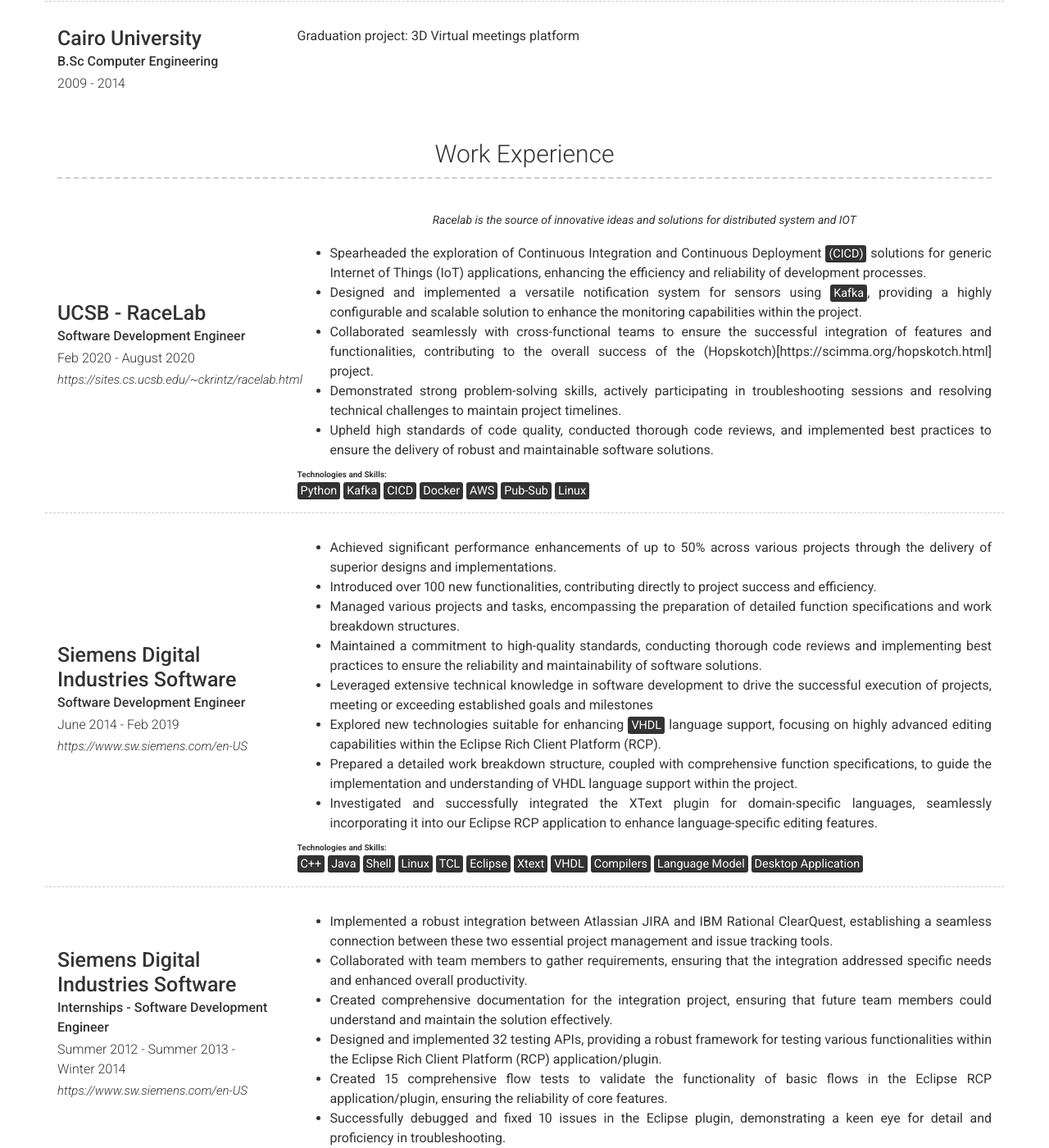
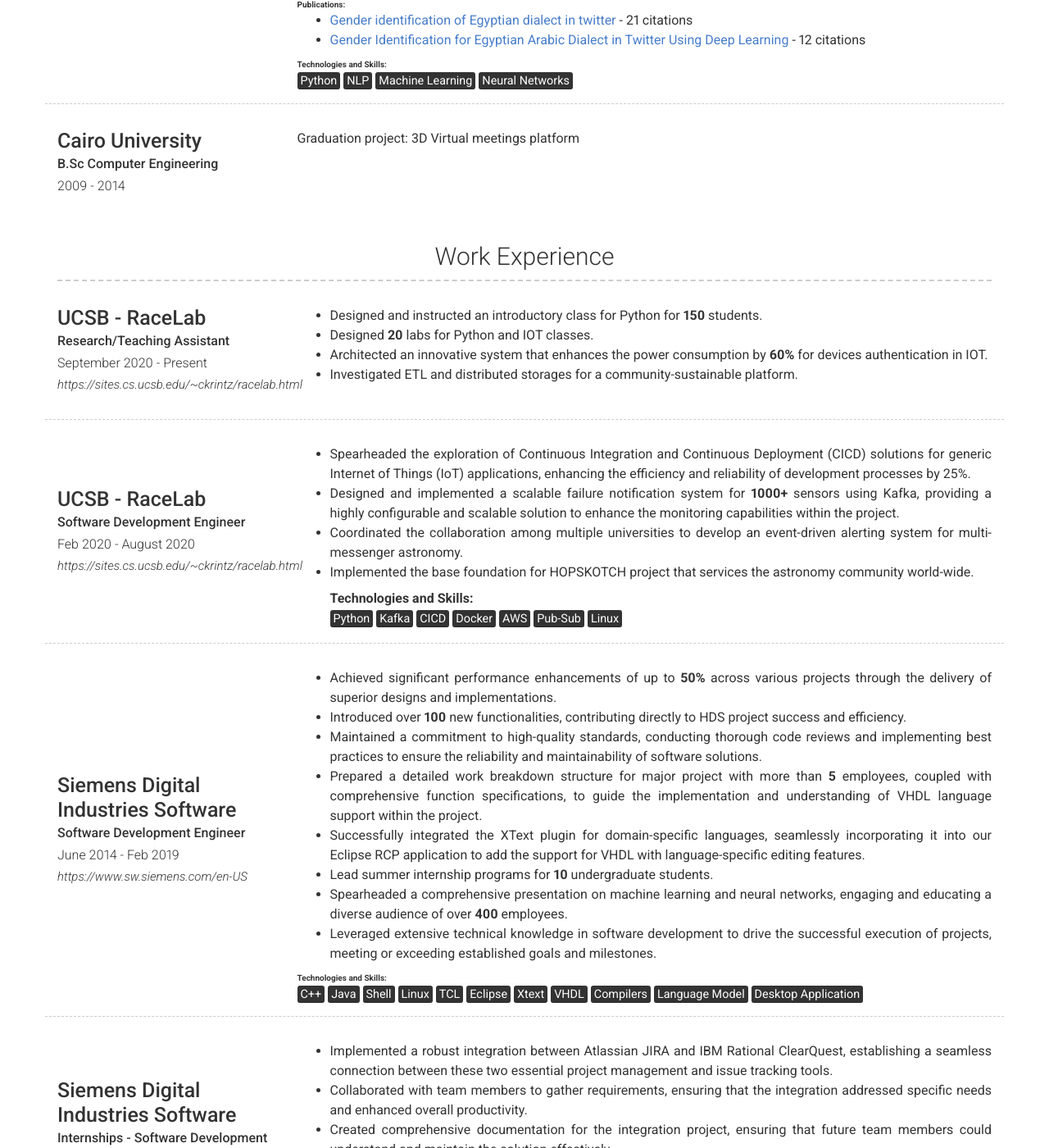
Before and after one commit to shereenElSayed/shereenelsayed.github.io, a Jekyll site: the page built from index.md, in a window 1280 px wide and 1400 px high, scrolled down 1306 px. Shown: the whole window at 82% size. Built offline with Jekyll 4.4.1, drawn with Linux system fonts in a browser that asks for light colours; nearby versions of some CDN libraries; some of the changed text lies outside the part shown.

Commit message:
added info

```diff
--- a/_config.yml
+++ b/_config.yml
@@ -25,11 +25,20 @@
 
 # About Section
 # about_title: About Me (Use this to override about section title)
-about_profile_image: Directory of profile image (eg. images/profile.jpg)
+about_profile_image: images/profile.jpg
 about_content: | # this will include new lines to allow paragraphs
   Greetings, I'm Shereen, a seasoned software development engineer that welcomes challenges and architects solutions. I hold dual master's degrees, one in computer science from UCSB, and the other in computer engineering from Cairo University. Over the past four years, my professional journey has encompassed valuable experiences at UCSB and Siemens Digital Industries Software. Within these roles, I honed a diverse set of technical and interpersonal skills, contributing to my holistic expertise in the field.
 
-  I am most skilled in: <mark>Problem Solving</mark>, <mark>Designing Solutions</mark>
+  I am most skilled in: <mark>Software Development</mark>, <mark>Designing Solutions</mark>
+
+  BUT I have these extra-ordinary mixture of skills:
+   <mark>EDA/CAD</mark> <mark>Distributed Systems</mark> <mark>IOT</mark> <mark>AWS</mark> <mark>C++</mark> <mark>Linux</mark>
+   <mark>Docker</mark> <mark>Kafka</mark> <mark>Pub-Sub</mark> <mark>MQTT</mark> <mark>Terraform</mark>
+   <mark>FaaS</mark> <mark>Algorithms</mark> <mark>Database</mark> <mark>AWS-GreenGrass</mark> <mark>AWS-IOT</mark>
+   <mark>NLP</mark> <mark>Machine Learning</mark> <mark>Neural Networks</mark>
+   <mark>Kafka</mark> <mark>CICD</mark> <mark>Java</mark> <mark>Shell</mark> <mark>TCL</mark> <mark>Eclipse</mark>
+   <mark>Xtext</mark> <mark>VHDL</mark> <mark>Compilers</mark> <mark>Language Model</mark> <mark>Desktop Application</mark>
+   <mark>Selenium</mark> <mark>Tshark</mark> <mark>Pyrtl</mark>
 # Write an awesome description about yourself here, this supports markdown, so you can add [links](http://foobar.com) and highlight things <mark>like this</mark>.
 
 # You can even add paragraphs by using empty lines like this and add anything else [markdown](https://www.markdownguide.org/getting-started#what-is-markdown) supports such as
@@ -56,7 +65,7 @@
           <myheader>Research Focus:</myheader>
           My research focus area is <mark>distributed systems</mark> and <mark>IOT</mark>. I worked in several projects:
           - [CSPOT](https://github.com/MAYHEM-Lab/cspot): It is a runtime system that amalgamates "Serverless" computing (i.e. Functions as a Service – FaaS) and distributed computing principles targeting Internet of Things (IoT) applications.
-          - Designed a system that enhances the power consumption of authentication and authorization for IOT devices by 60%
+          - Designed a system that enhances the power consumption of authentication and authorization for IOT devices by <b>60%/<b>
           - [Caplets](https://github.com/shereenElSayed/caplets_implementation): Implemented the [CAPLETs paper](https://ieeexplore.ieee.org/document/9709087) algorithm
 
           <myheader>Publications:</myheader>
@@ -78,7 +87,10 @@
           <myheader>Advisors:</myheader> Prof. [Elsayed Hemayed](https://eg.linkedin.com/in/elsayed-hemayed-27813a7) and Prof. [Mona Farouk](https://eg.linkedin.com/in/mona-farouk)
 
           <myheader>Research Focus:</myheader>
-          My research focus area is <mark>NLP</mark> for Egyptian Arabic dialect using <mark>machine learning</mark> and <mark>neural networks</mark>. I created my own [dataset](https://github.com/shery91/Egyptian-Dialect-Gender-Annotated-Dataset) and manually annotated 10K tweets
+          My research focus area is <mark>NLP</mark> for Egyptian Arabic dialect using <mark>machine learning</mark> and <mark>neural networks</mark>.
+          - I created my own [dataset](https://github.com/shery91/Egyptian-Dialect-Gender-Annotated-Dataset) and manually annotated <b>10K</b> tweets based on gender of the author.
+          - With classical machine learning, I achieved 87.6% accuracy for gender identification based on authors with Egyptian dialect tweets.
+          - With neural networks, I achieved 91.37% accuracy using the same dataset as the classical machine learning.
 
           <myheader>Publications:</myheader>
           - [Gender identification of Egyptian dialect in twitter](https://www.sciencedirect.com/science/article/pii/S1110866518302044?via%3Dihub) - 21 citations
@@ -103,16 +115,26 @@
         title: UCSB - RaceLab
         link: https://sites.cs.ucsb.edu/~ckrintz/racelab.html
         # link_text: boringcompany.com
+        sub_title: Research/Teaching Assistant
+        caption: September 2020 - Present
+        description: |
+          - Designed and instructed an introductory class for Python for <b>150</b> students.
+          - Designed <b>20</b> labs for Python and IOT classes.
+          - Architected an innovative system that enhances the power consumption by <b>60%</b> for devices authentication in IOT.
+          - Investigated ETL and distributed storages for a community-sustainable platform.
+
+      - layout: left
+        border: weak
+        title: UCSB - RaceLab
+        link: https://sites.cs.ucsb.edu/~ckrintz/racelab.html
+        # link_text: boringcompany.com
         sub_title: Software Development Engineer
         caption: Feb 2020 - August 2020
-        quote:
-          Racelab is the source of innovative ideas and solutions for distributed system and IOT
         description: | # this will include new lines to allow paragraphs
-            - Spearheaded the exploration of Continuous Integration and Continuous Deployment <mark>(CICD)</mark> solutions for generic Internet of Things (IoT) applications, enhancing the efficiency and reliability of development processes.
-            - Designed and implemented a versatile notification system for sensors using <mark>Kafka</mark>, providing a highly configurable and scalable solution to enhance the monitoring capabilities within the project.
-            - Collaborated seamlessly with cross-functional teams to ensure the successful integration of features and functionalities, contributing to the overall success of the (Hopskotch)[https://scimma.org/hopskotch.html] project.
-            - Demonstrated strong problem-solving skills, actively participating in troubleshooting sessions and resolving technical challenges to maintain project timelines.
-            - Upheld high standards of code quality, conducted thorough code reviews, and implemented best practices to ensure the delivery of robust and maintainable software solutions.
+          - Spearheaded the exploration of Continuous Integration and Continuous Deployment (CICD) solutions for generic Internet of Things (IoT) applications, enhancing the efficiency and reliability of development processes by 25%.
+          - Designed and implemented a scalable failure notification system for <b>1000+</b> sensors using Kafka, providing a highly configurable and scalable solution to enhance the monitoring capabilities within the project.
+          - Coordinated the collaboration among multiple universities to develop an event-driven alerting system for multi-messenger astronomy.
+          - Implemented the base foundation for HOPSKOTCH project that services the astronomy community world-wide.
 
             <myheader>Technologies and Skills:</myheader>
 
@@ -125,16 +147,15 @@
         # link_text: boringcompany.com
         sub_title: Software Development Engineer
         caption: June 2014 - Feb 2019
-
         description: | # this will include new lines to allow paragraphs
-            - Achieved significant performance enhancements of up to 50% across various projects through the delivery of superior designs and implementations.
-            - Introduced over 100 new functionalities, contributing directly to project success and efficiency.
-            - Managed various projects and tasks, encompassing the preparation of detailed function specifications and work breakdown structures.
+            - Achieved significant performance enhancements of up to <b>50%</b> across various projects through the delivery of superior designs and implementations.
+            - Introduced over <b>100</b> new functionalities, contributing directly to HDS project success and efficiency.
             - Maintained a commitment to high-quality standards, conducting thorough code reviews and implementing best practices to ensure the reliability and maintainability of software solutions.
-            - Leveraged extensive technical knowledge in software development to drive the successful execution of projects, meeting or exceeding established goals and milestones
-            - Explored new technologies suitable for enhancing <mark>VHDL</mark> language support, focusing on highly advanced editing capabilities within the Eclipse Rich Client Platform (RCP).
-            - Prepared a detailed work breakdown structure, coupled with comprehensive function specifications, to guide the implementation and understanding of VHDL language support within the project.
-            - Investigated and successfully integrated the XText plugin for domain-specific languages, seamlessly incorporating it into our Eclipse RCP application to enhance language-specific editing features.
+            - Prepared a detailed work breakdown structure for major project with more than <b>5</b> employees, coupled with comprehensive function specifications, to guide the implementation and understanding of VHDL language support within the project.
+            - Successfully integrated the XText plugin for domain-specific languages, seamlessly incorporating it into our Eclipse RCP application to add the support for VHDL with language-specific editing features.
+            - Lead summer internship programs for <b>10</b> undergraduate students.
+            - Spearheaded a comprehensive presentation on machine learning and neural networks, engaging and educating a diverse audience of over <b>400</b> employees.
+            - Leveraged extensive technical knowledge in software development to drive the successful execution of projects, meeting or exceeding established goals and milestones.
 
             <myheader>Technologies and Skills:</myheader>
 
@@ -147,7 +168,6 @@
         # link_text: boringcompany.com
         sub_title: Internships - Software Development Engineer
         caption: Summer 2012 - Summer 2013 - Winter 2014
-
         description: |
           - Implemented a robust integration between Atlassian JIRA and IBM Rational ClearQuest, establishing a seamless connection between these two essential project management and issue tracking tools.
           - Collaborated with team members to gather requirements, ensuring that the integration addressed specific needs and enhanced overall productivity.
```
Also changed, not shown: images/profile.jpg (added).
